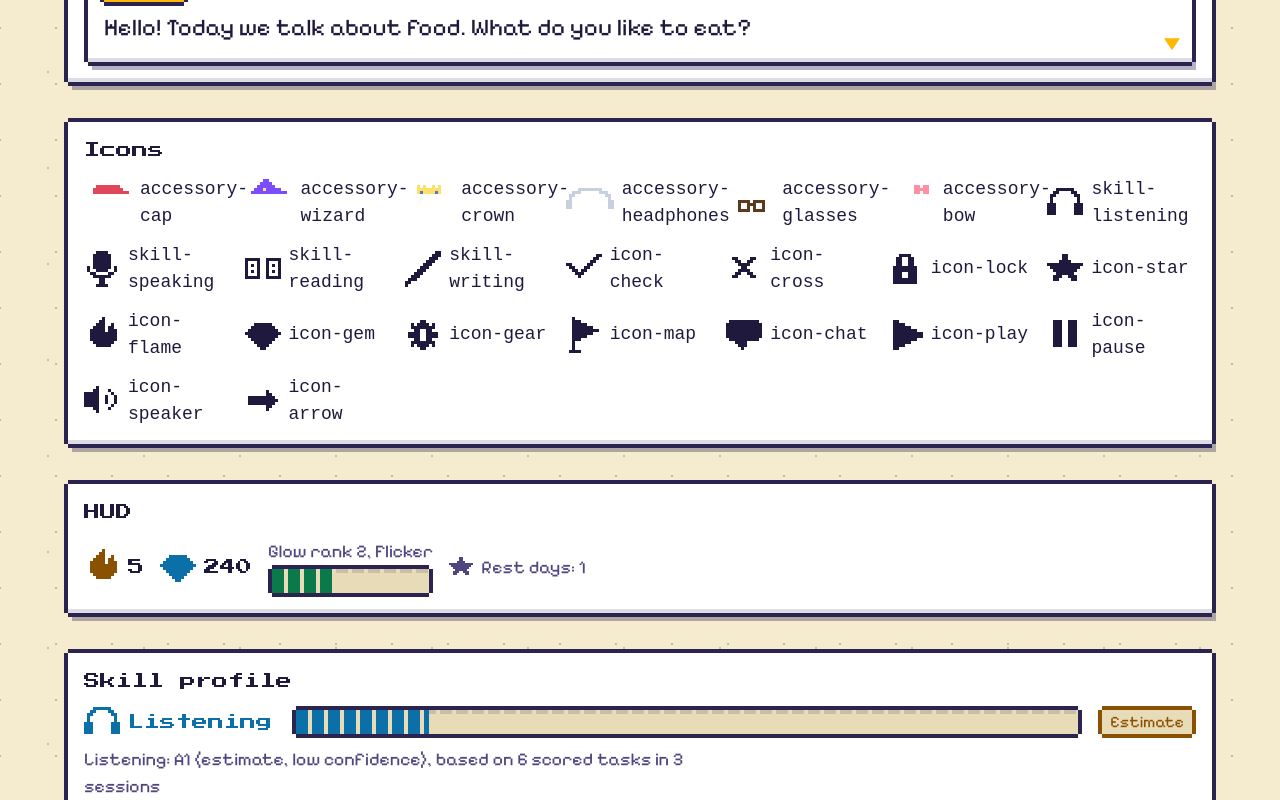
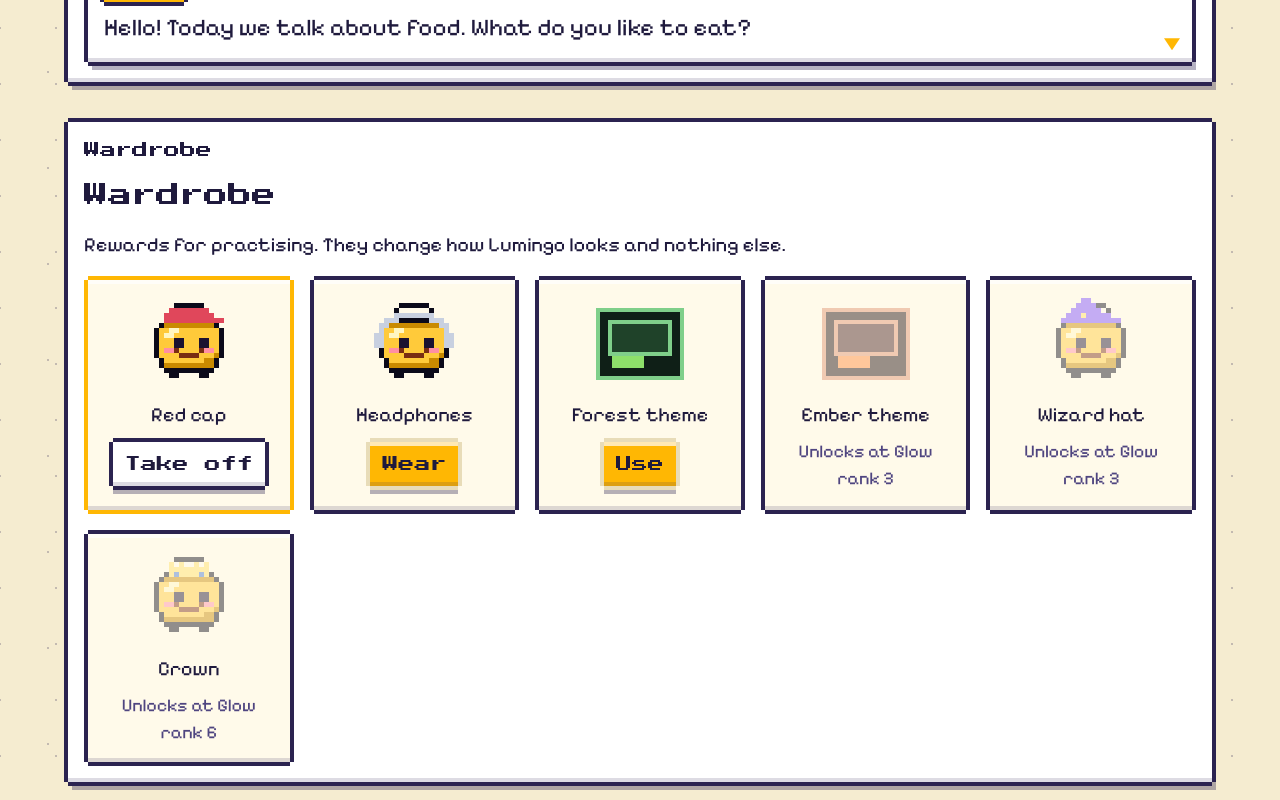
Before and after one commit to zdnemz/lumingo, a Next.js app in the folder apps/web/: page /styleguide in a window 1280 px wide. Shown: the part 2280-3080 px from the top of the page. Built offline with nearby package versions, Linux system fonts and the light colour scheme.

Commit message:
feat(web): show the wardrobe and accessories in the style guide

```diff
--- a/apps/web/src/app/styleguide/page.tsx
+++ b/apps/web/src/app/styleguide/page.tsx
@@ -3,6 +3,7 @@
 import { useState } from "react";
 import { AppShell } from "@/components/AppShell";
 import { Hud } from "@/game/Hud";
+import { Wardrobe, type CosmeticItem } from "@/game/Wardrobe";
 import { QuestMap, type QuestRegion } from "@/learn/QuestMap";
 import { SkillBars, type SkillEstimate } from "@/progress/SkillBars";
 import { PhonemeChips, type WordResult } from "@/pron/PhonemeChips";
@@ -51,6 +52,15 @@ const WORDS: WordResult[] = [
   },
 ];
 
+const COSMETICS: CosmeticItem[] = [
+  { id: "accessory-cap", kind: "accessory", rank: 1, unlocked: true, equipped: true },
+  { id: "accessory-headphones", kind: "accessory", rank: 2, unlocked: true, equipped: false },
+  { id: "theme-forest", kind: "theme", rank: 2, unlocked: true, equipped: false },
+  { id: "theme-ember", kind: "theme", rank: 3, unlocked: false, equipped: false },
+  { id: "accessory-wizard", kind: "accessory", rank: 3, unlocked: false, equipped: false },
+  { id: "accessory-crown", kind: "accessory", rank: 6, unlocked: false, equipped: false },
+];
+
 const MOODS: LumiMood[] = ["idle", "blink", "happy", "think", "talk", "sad"];
 const SWATCHES = [
   "bg", "bg-deep", "surface", "surface-raised", "border", "text", "text-muted", "primary", "success", "danger",
@@ -60,7 +70,7 @@ const SWATCHES = [
 export default function StyleguidePage() {
   const [on, setOn] = useState(true);
   const [choice, setChoice] = useState<"a" | "b" | "c">("a");
-  const icons = Object.keys(SPRITES).filter((name) => !name.startsWith("lumi-")) as SpriteName[];
+  const icons = Object.keys(SPRITES).filter((name) => !name.startsWith("lumi-") && !name.startsWith("accessory-")) as SpriteName[];
 
   return (
     <AppShell>
@@ -158,6 +168,10 @@ export default function StyleguidePage() {
           </div>
         </Panel>
 
+        <Panel title="Wardrobe" raised>
+          <Wardrobe items={COSMETICS} onEquip={() => undefined} onUnequip={() => undefined} />
+        </Panel>
+
         <Panel title="Icons" raised>
           <ul className="sg-icons">
             {icons.map((name) => (
```
